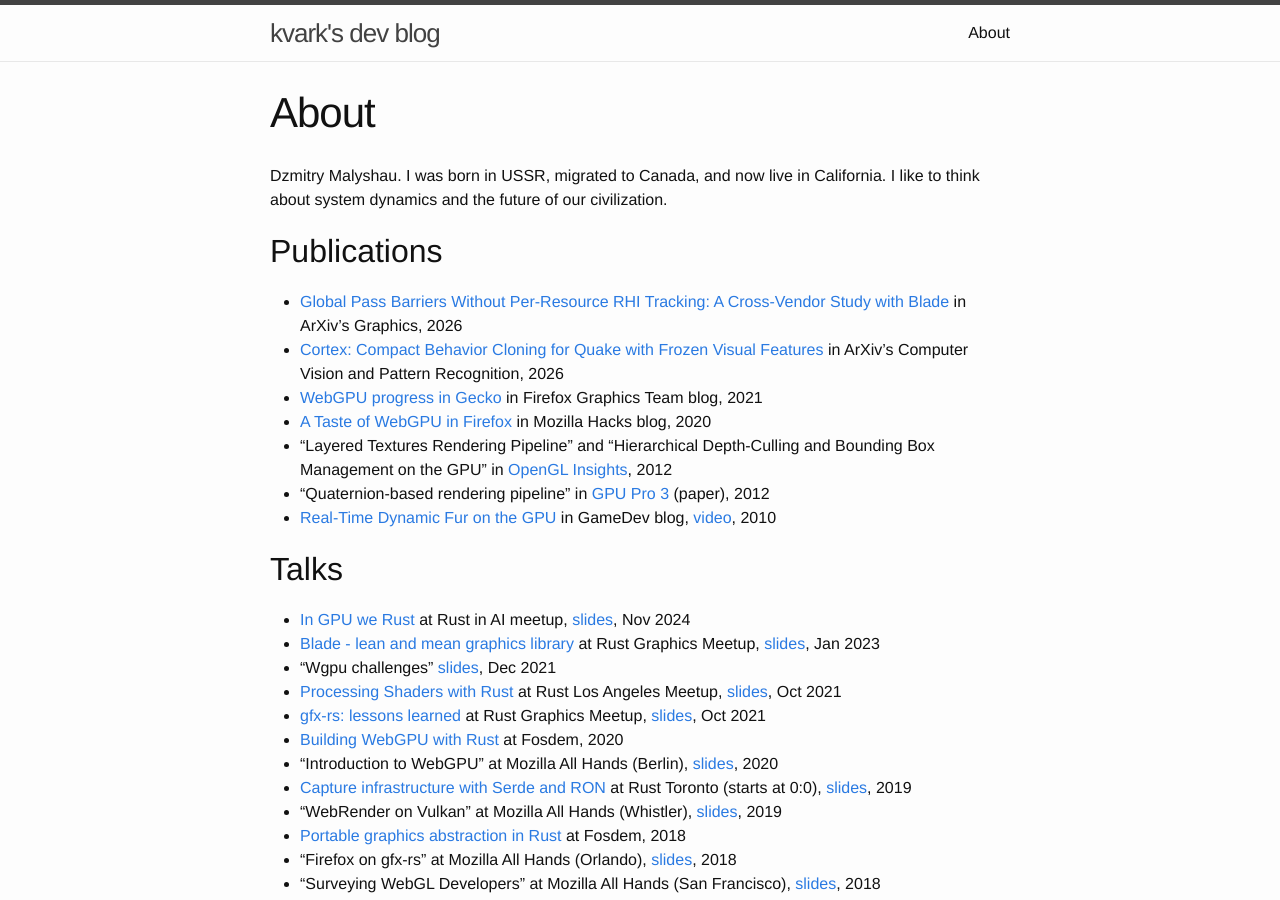
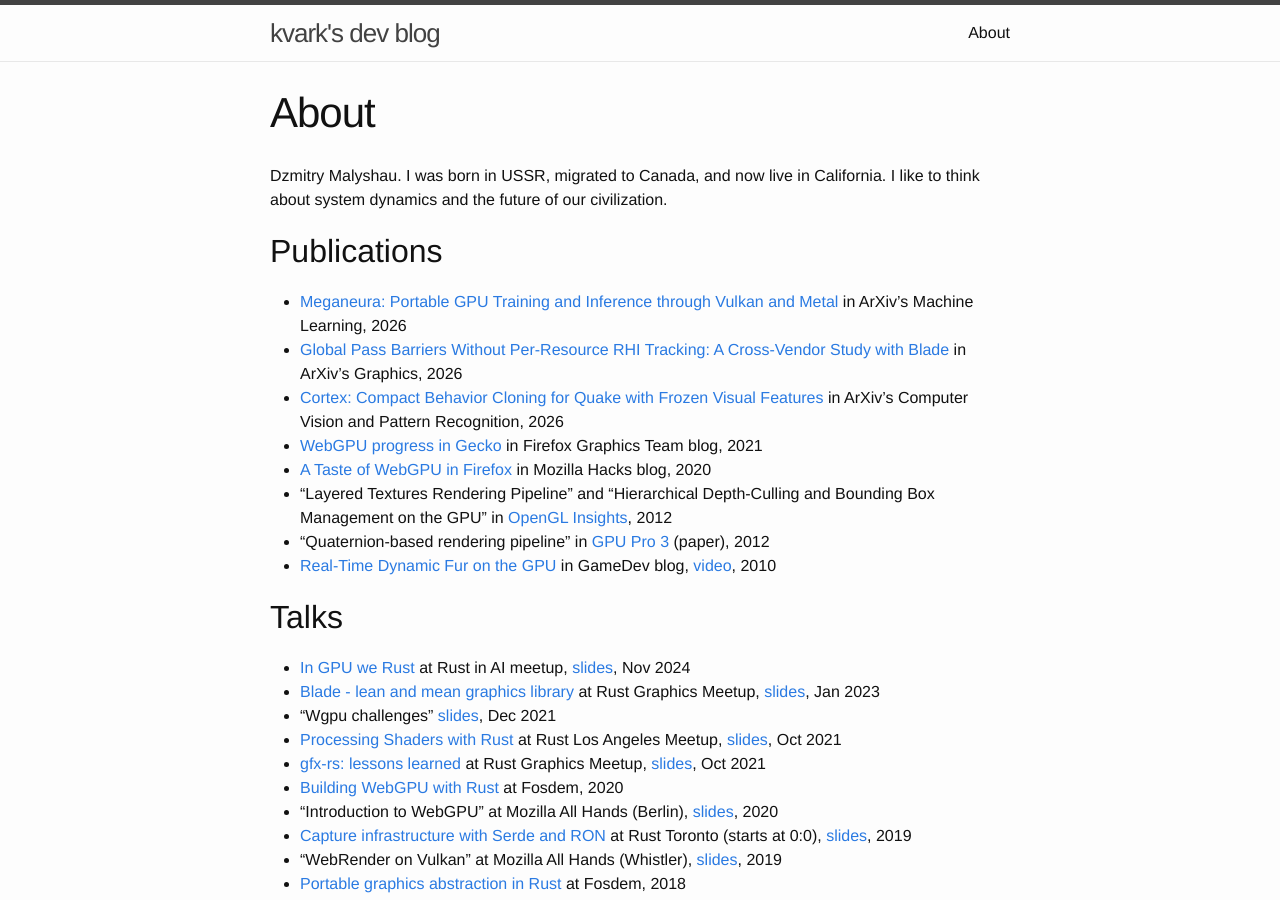
Before and after one commit to kvark/kvark.github.io, a Jekyll site: the page built from about.md, in a window 1280 px wide and 900 px high. Built offline with Jekyll 4.4.1, drawn with Linux system fonts in a browser that asks for light colours.

Commit message:
Add publication entry for Meganeura

```diff
--- a/about.md
+++ b/about.md
@@ -10,6 +10,7 @@ I like to think about system dynamics and the future of our civilization.
 
 ## Publications
 
+- [Meganeura: Portable GPU Training and Inference through Vulkan and Metal](https://arxiv.org/abs/2608.01563) in ArXiv's Machine Learning, 2026
 - [Global Pass Barriers Without Per-Resource RHI Tracking: A Cross-Vendor Study with Blade](https://arxiv.org/abs/2607.26506) in ArXiv's Graphics, 2026
 - [Cortex: Compact Behavior Cloning for Quake with Frozen Visual Features](arxiv.org/abs/2607.22739) in ArXiv's Computer Vision and Pattern Recognition, 2026
 - [WebGPU progress in Gecko](https://mozillagfx.wordpress.com/2021/03/10/webgpu-progress/) in Firefox Graphics Team blog, 2021
```
